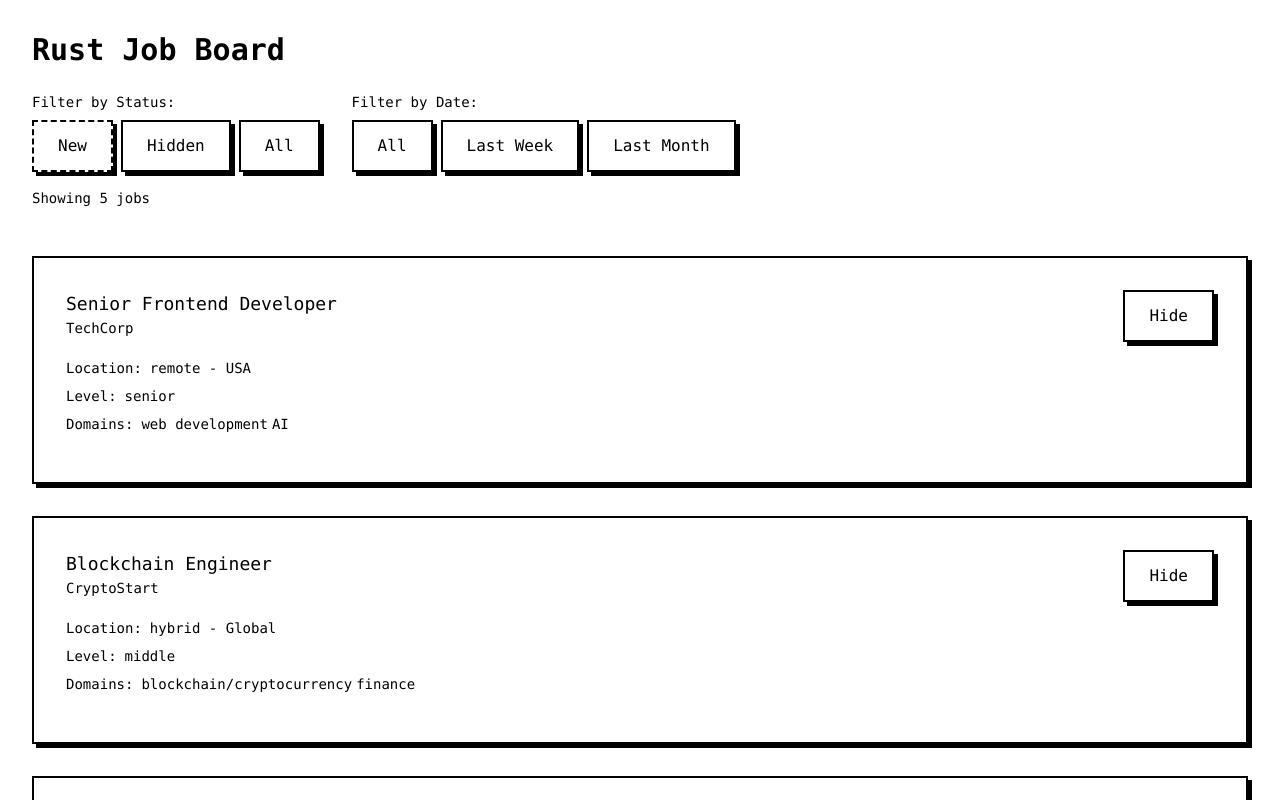
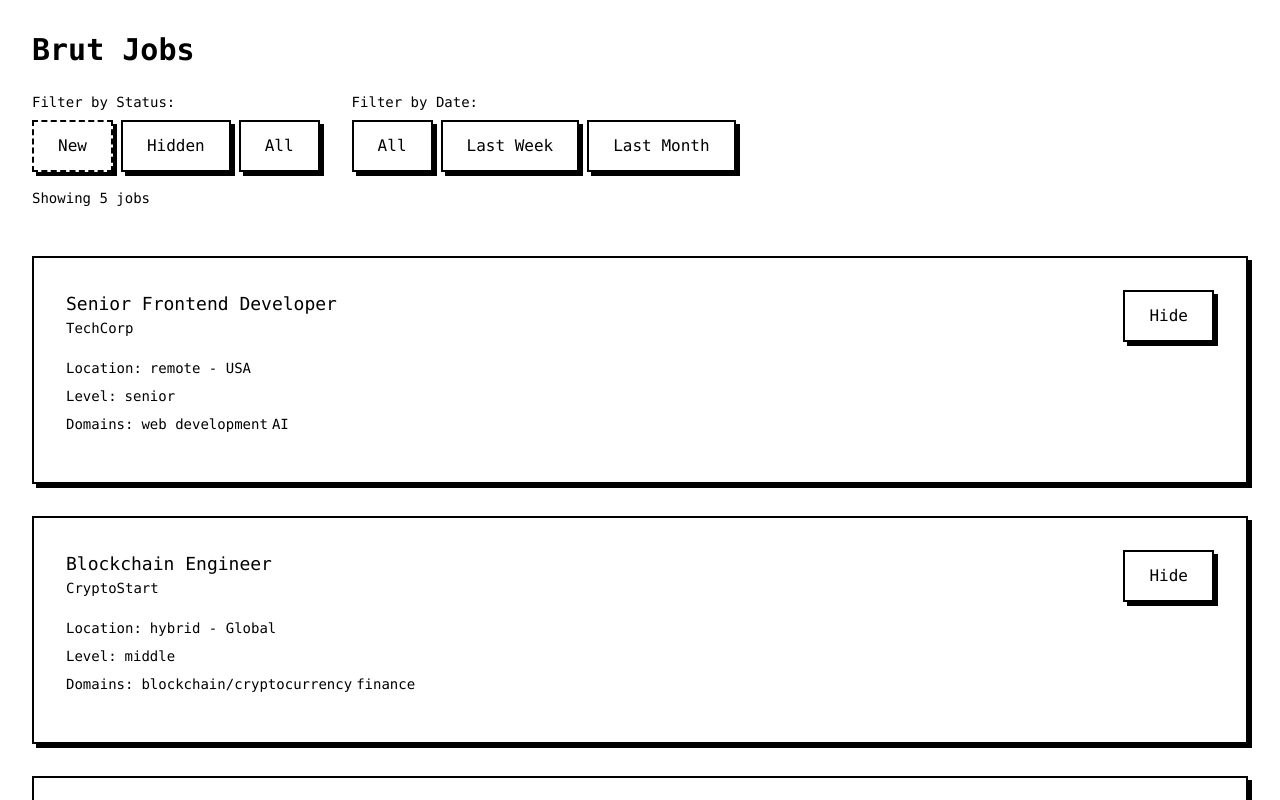
Before and after one commit to thanhnguyen2187/brutjobs, a SvelteKit app in the folder packages/app/: page / in a window 1280 px wide. Shown: the top 800 px of the page. Built offline with nearby package versions, Linux system fonts and the light colour scheme.

Commit message:
app/feat: rename to "Brut Jobs"

```diff
--- a/packages/app/src/routes/+layout.svelte
+++ b/packages/app/src/routes/+layout.svelte
@@ -5,7 +5,7 @@ let { children } = $props();
 </script>
 
 <svelte:head>
-	<title>Brute Jobs</title>
+	<title>Brut Jobs</title>
 </svelte:head>
 
 <main class="container mx-auto p-4">
--- a/packages/app/src/routes/+page.svelte
+++ b/packages/app/src/routes/+page.svelte
@@ -9,7 +9,7 @@ const jobStore = setJobStore();
 <div class="container mx-auto p-4">
   <div class="flex flex-col gap-6">
     <div class="flex justify-between items-center">
-      <h1 class="text-3xl font-bold">Rust Job Board</h1>
+      <h1 class="text-3xl font-bold">Brut Jobs</h1>
     </div>
 
     <JobFilters />
```
